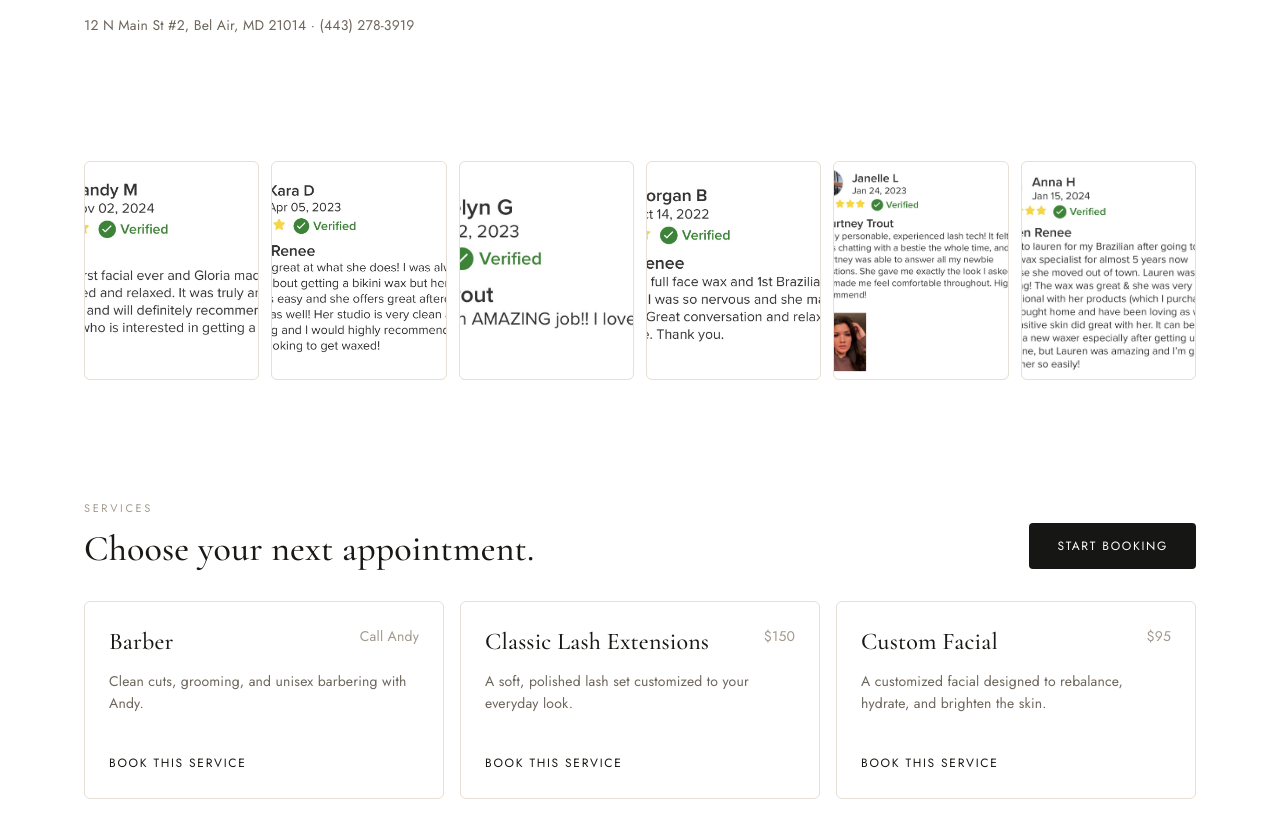
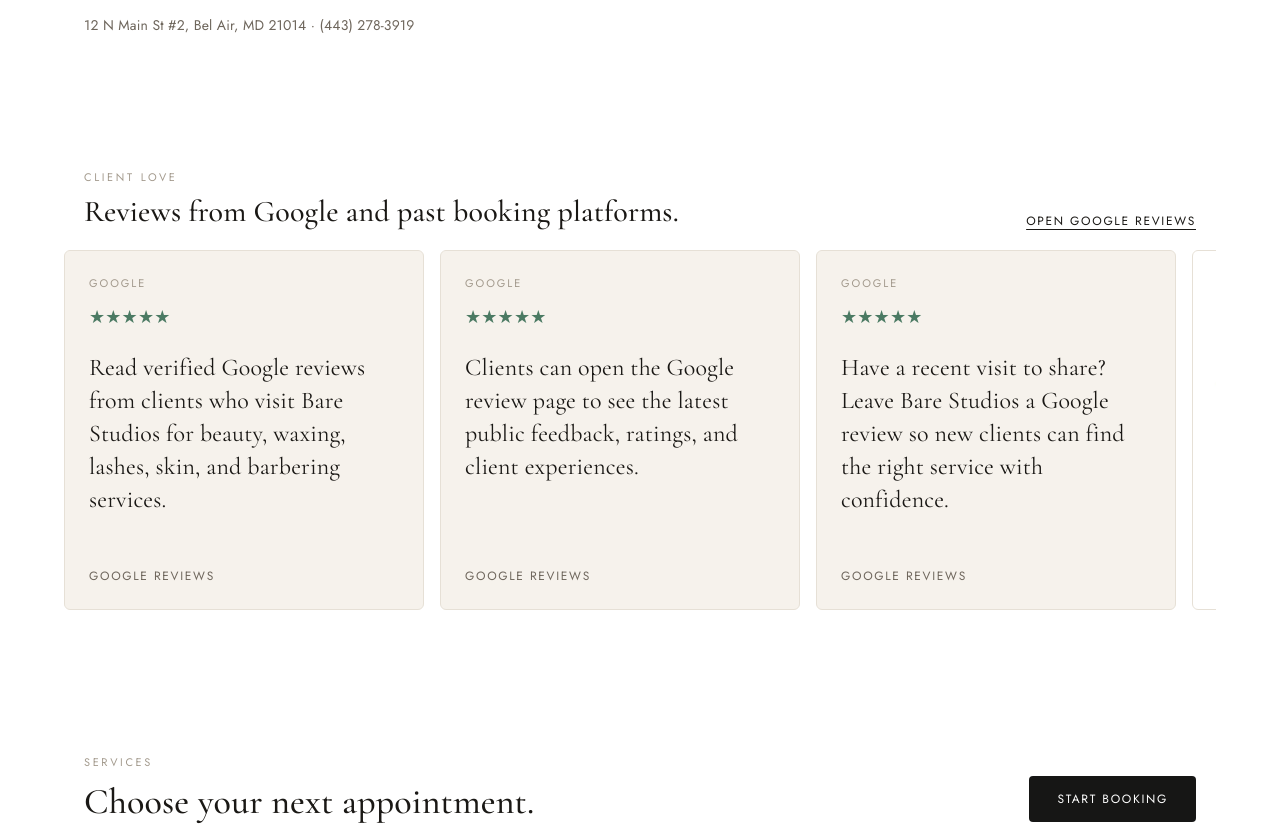
Before and after one commit to tdong1919-dev/BareStudiosOS, a Next.js app: page / in a window 1280 px wide. Shown: the part 680-1506 px from the top of the page. Built offline with nearby package versions, Linux system fonts and the light colour scheme.

Commit message:
Add horizontal review slider

```diff
--- a/app/page.tsx
+++ b/app/page.tsx
@@ -23,33 +23,34 @@ const FEATURED_SERVICES = [
   },
 ];
 
-const REVIEW_IMPORTS = [
+const GOOGLE_REVIEW_URL = "https://share.google/YiUtDBNAjtVdfTYm6";
+
+const GOOGLE_REVIEWS = [
   {
-    source: "Google",
-    status: "Google Business Profile",
-    text: "Live Google reviews will appear here once Bare Studios connects the review feed.",
+    name: "Google Reviews",
+    text: "Read verified Google reviews from clients who visit Bare Studios for beauty, waxing, lashes, skin, and barbering services.",
   },
   {
-    source: "Vagaro",
-    status: "Past booking reviews",
-    text: "Existing Vagaro reviews can be imported here during the migration so clients can see trusted feedback.",
+    name: "Google Reviews",
+    text: "Clients can open the Google review page to see the latest public feedback, ratings, and client experiences.",
   },
   {
-    source: "Review concierge",
-    status: "Coming next",
-    text: "New reviews can be requested after visits and routed into this section for approval or automatic publishing.",
+    name: "Google Reviews",
+    text: "Have a recent visit to share? Leave Bare Studios a Google review so new clients can find the right service with confidence.",
   },
 ];
 
 const IMAGE_BASE = "/images/bare-studios";
 
-const GALLERY_IMAGES = [
-  { src: `${IMAGE_BASE}/bare-studios-gallery-01.jpg`, label: "Studio detail" },
-  { src: `${IMAGE_BASE}/bare-studios-gallery-02.jpg`, label: "Treatment room" },
-  { src: `${IMAGE_BASE}/bare-studios-gallery-03.jpg`, label: "Bare Studios interior" },
-  { src: `${IMAGE_BASE}/bare-studios-gallery-04.jpg`, label: "Client experience" },
-  { src: `${IMAGE_BASE}/bare-studios-gallery-05.jpg`, label: "Salon suite" },
-  { src: `${IMAGE_BASE}/bare-studios-gallery-06.jpg`, label: "Beauty service space" },
+const SCREENSHOT_REVIEWS = [
+  { src: `${IMAGE_BASE}/bare-studios-gallery-01.jpg`, label: "Kandy M review" },
+  { src: `${IMAGE_BASE}/bare-studios-gallery-02.jpg`, label: "Kara D review" },
+  { src: `${IMAGE_BASE}/bare-studios-gallery-03.jpg`, label: "Jocelyn G review" },
+  { src: `${IMAGE_BASE}/bare-studios-gallery-04.jpg`, label: "Morgan B review" },
+  { src: `${IMAGE_BASE}/bare-studios-gallery-05.jpg`, label: "Janelle L review" },
+  { src: `${IMAGE_BASE}/bare-studios-gallery-06.jpg`, label: "Anna H review" },
+  { src: `${IMAGE_BASE}/bare-studios-gallery-07.jpg`, label: "Juliana S review" },
+  { src: `${IMAGE_BASE}/bare-studios-gallery-08.jpg`, label: "Shelby S review" },
 ];
 
 function Section({ children, className = "", id }: { children: React.ReactNode; className?: string; id?: string }) {
@@ -148,12 +149,41 @@ export default function BareStudiosHomePage() {
         </div>
       </Section>
 
-      <Section className="py-10">
-        <div className="grid grid-cols-2 gap-3 md:grid-cols-6">
-          {GALLERY_IMAGES.map((image) => (
-            <div key={image.src} className="relative aspect-[4/5] overflow-hidden rounded-md border border-border bg-linen">
-              <Image src={image.src} alt={image.label} fill sizes="(max-width: 768px) 50vw, 16vw" className="object-cover transition duration-500 hover:scale-105" />
-            </div>
+      <Section className="py-12">
+        <div className="mb-5 flex flex-col gap-3 sm:flex-row sm:items-end sm:justify-between">
+          <div>
+            <Eyebrow>Client love</Eyebrow>
+            <h2 className="mt-2 font-serif text-3xl font-medium">Reviews from Google and past booking platforms.</h2>
+          </div>
+          <a href={GOOGLE_REVIEW_URL} target="_blank" rel="noreferrer" className="text-[12px] uppercase tracking-[0.14em] text-text-primary underline underline-offset-4">
+            Open Google reviews
+          </a>
+        </div>
+        <div className="-mx-5 flex snap-x gap-4 overflow-x-auto px-5 pb-4">
+          {GOOGLE_REVIEWS.map((review, index) => (
+            <a
+              key={`${review.name}-${index}`}
+              href={GOOGLE_REVIEW_URL}
+              target="_blank"
+              rel="noreferrer"
+              className="flex min-h-[360px] w-[300px] shrink-0 snap-start flex-col justify-between rounded-md border border-border bg-surface-elevated p-6 transition hover:bg-linen sm:w-[360px]"
+            >
+              <div>
+                <p className="text-[11px] uppercase tracking-[0.18em] text-text-muted">Google</p>
+                <p className="mt-3 text-lg font-medium text-success">★★★★★</p>
+                <p className="mt-5 font-serif text-2xl leading-snug">{review.text}</p>
+              </div>
+              <p className="mt-6 text-[12px] uppercase tracking-[0.14em] text-text-secondary">{review.name}</p>
+            </a>
+          ))}
+          {SCREENSHOT_REVIEWS.map((review) => (
+            <Link
+              key={review.src}
+              href="/book"
+              className="relative h-[360px] w-[300px] shrink-0 snap-start overflow-hidden rounded-md border border-border bg-white p-3 transition hover:bg-surface-elevated sm:w-[360px]"
+            >
+              <Image src={review.src} alt={review.label} fill sizes="360px" className="object-contain p-3" />
+            </Link>
           ))}
         </div>
       </Section>
@@ -224,22 +254,6 @@ export default function BareStudiosHomePage() {
         </div>
       </Section>
 
-      <Section className="py-20">
-        <div className="mb-8 text-center">
-          <Eyebrow>What clients say</Eyebrow>
-          <h2 className="mt-3 font-serif text-4xl font-medium">Reviews imported from Google and Vagaro.</h2>
-        </div>
-        <div className="grid grid-cols-1 gap-4 md:grid-cols-3">
-          {REVIEW_IMPORTS.map((review) => (
-            <figure key={review.source} className="rounded-md border border-border bg-surface-elevated p-6">
-              <p className="text-[11px] uppercase tracking-[0.18em] text-text-muted">{review.source}</p>
-              <p className="mt-3 font-serif text-2xl leading-snug">{review.text}</p>
-              <figcaption className="mt-5 text-xs uppercase tracking-[0.14em] text-text-muted">{review.status}</figcaption>
-            </figure>
-          ))}
-        </div>
-      </Section>
-
       <Section id="contact" className="pb-24 pt-12">
         <div className="grid grid-cols-1 overflow-hidden rounded-lg border border-border md:grid-cols-[1fr_0.9fr]">
           <div className="bg-surface-elevated p-8 sm:p-10">
```
